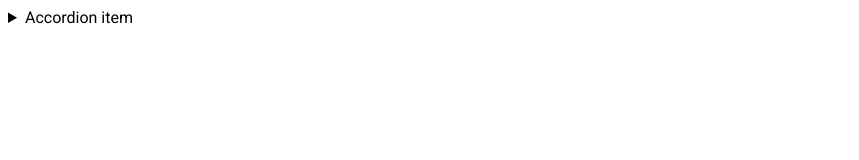
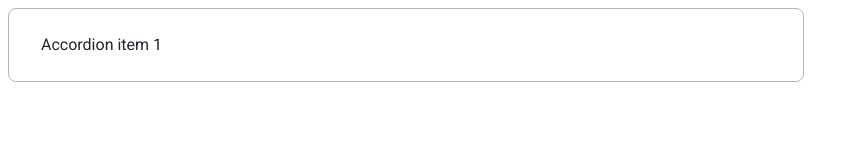
Before and after one commit to js-tasks-ru/htmlcss-20250313_kirilldolbnya6, a website: page 03-lection1/02-accordion/index.html in a window 1280 px wide. Shown: the whole page, without its empty margins (0-859 px from the left). Drawn offline with Linux system fonts and the light colour scheme.

Commit message:
add task-1 dz-2

```diff
--- a/03-lection1/02-accordion/accordion.css
+++ b/03-lection1/02-accordion/accordion.css
@@ -1 +1,35 @@
 /* Стилизация аккордеона */
+
+details:hover{
+    cursor: pointer;
+}
+
+summary::-webkit-details-marker {
+    display: none;
+}
+
+summary::marker {
+    content: '';
+}
+
+.accordion {
+    padding: 24px 32px;
+    border: 1px solid var(--grey-3);
+    border-radius: 8px;
+    max-width: 730px;
+    width: 100%;
+}
+
+.accordion-title{
+    color: var(--black);
+    font-size: 16px;
+    font-weight: 400;
+    line-height: 24px;
+}
+
+.accordion-content{
+    color: var(--grey-4);
+    font-size: 16px;
+    font-weight: 400;
+    line-height: 24px;
+}
--- a/03-lection1/02-accordion/index.html
+++ b/03-lection1/02-accordion/index.html
@@ -6,12 +6,12 @@
     <link rel="stylesheet" href="./accordion.css">
 </head>
 <body>
-        <details>
-            <summary>
-                Accordion item
+<details class="accordion">
+    <summary class="accordion-title">
+        Accordion item 1
     </summary>
-            <p>
-                Hidden content
+    <p class="accordion-content">
+        Amet minim mollit non deserunt ullamco est sit aliqua dolor do amet sint. Velit officia consequat duis enim velit mollit. Exercitation veniam consequat sunt nostrud amet.
     </p>
 </details>
 </body>
```
Lines whose indentation alone changed are shown as unchanged.
